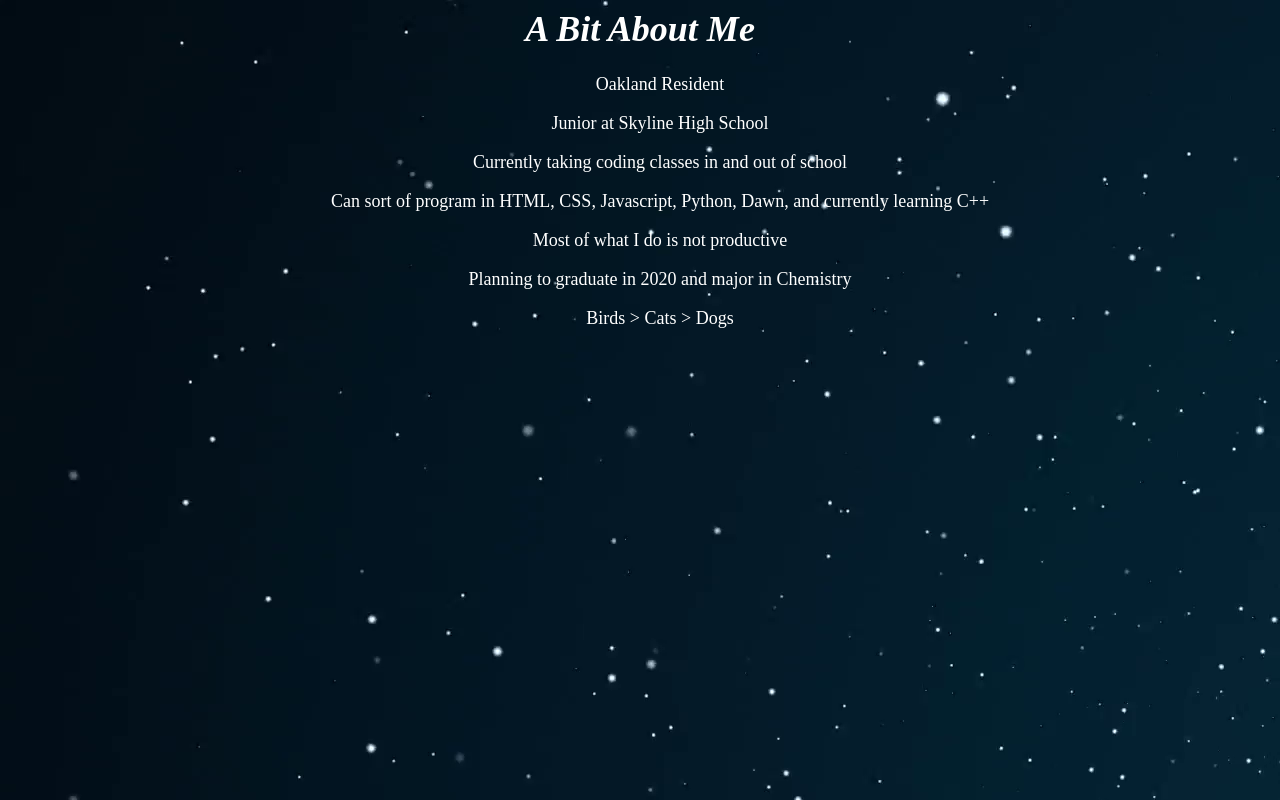
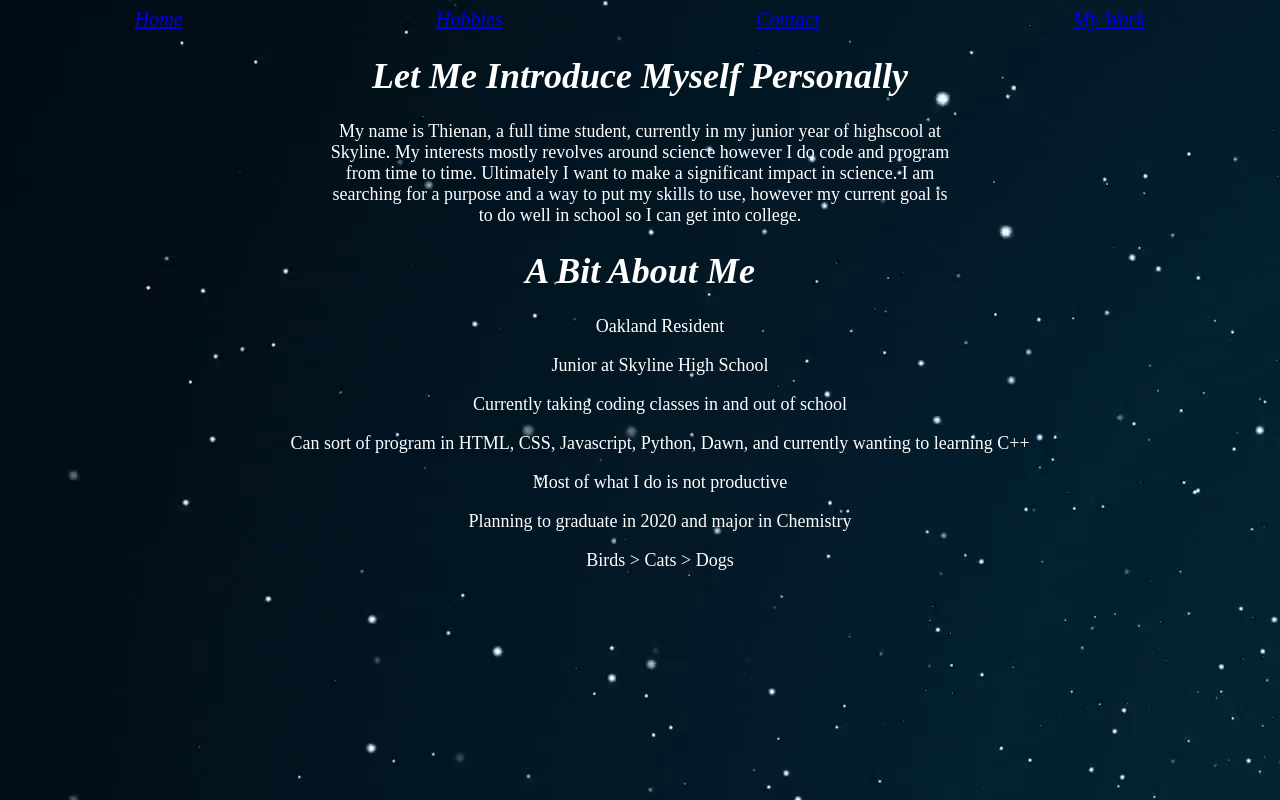
Before and after one commit to LordTea/devlab1, a plain HTML site: page about.html in a window 1280 px wide. Drawn offline with Linux system fonts and the light colour scheme.

Commit message:
Added pitch

```diff
--- a/about.html
+++ b/about.html
@@ -4,15 +4,31 @@
         <link rel="stylesheet" href="extra.css">
     </head>
     <body>
+        <div class="row footer">
+            <p id="home"><a href="index.html">Home</a></p>
+            <p id="hobby"><a href="hobbies.html"> Hobbies </a></p>
+            <p id="contact"><a href="contact.html">Contact</a></p>
+            <p id="work"><a href="myWork.html">My Work</a></p>
+        </div>
+        <h1> Let Me Introduce Myself Personally</h1>
+        <p id="pitch">
+            My name is Thienan, a full time student, currently in my junior
+            year of highscool at Skyline. My interests mostly revolves around
+            science however I do code and program from time to time. Ultimately
+            I want to make a significant impact in science. I am searching for a
+            purpose and a way to put my skills to use, however my current goal is
+            to do well in school so I can get into college.
+        </p>
         <h1> A Bit About Me </h1>
         <ul>
-        <p> Oakland Resident </p>
-        <p> Junior at Skyline High School </p>
-        <p> Currently taking coding classes in and out of school </p>
-        <p> Can sort of program in HTML, CSS, Javascript, Python, Dawn, and currently learning C++</li>
-        <p> Most of what I do is not productive </p>
-        <p> Planning to graduate in 2020 and major in Chemistry </p>
-        <p> Birds > Cats > Dogs </p>
+
+        <p class="answers"> Oakland Resident </p>
+        <p class="answers"> Junior at Skyline High School </p>
+        <p class="answers"> Currently taking coding classes in and out of school </p>
+        <p class="answers"> Can sort of program in HTML, CSS, Javascript, Python, Dawn, and currently wanting to learning C++</li>
+        <p class="answers"> Most of what I do is not productive </p>
+        <p class="answers"> Planning to graduate in 2020 and major in Chemistry </p>
+        <p class="answers"> Birds > Cats > Dogs </p>
         </ul>
     </body>
 </html>
--- a/extra.css
+++ b/extra.css
@@ -10,3 +10,45 @@ h1 {
     font-style: oblique;
     font-weight: bold;
 }
+
+h1:hover {
+    color: green;
+}
+
+.row{
+    text-align: center;
+    color:white;
+    font-size:20px;
+    background-color: transparent;
+    font-family: Cormorant Unicase;
+    font-style: italic;
+}
+
+.footer{
+    display: flex;
+    justify-content: center;
+}
+
+#about{
+    margin: auto;
+}
+#contact{
+    margin: auto;
+}
+
+#hobby{
+    margin: auto;
+}
+
+#work{
+    margin: auto;
+}
+
+#home{
+    margin:auto;
+}
+
+#pitch{
+    margin: auto;
+    width:50%;
+}
--- a/style.css
+++ b/style.css
@@ -58,6 +58,8 @@ body {
     animation-duration: 10s;
     animation-iteration-count: infinite;
 }
+
+
 #other{
     width: 100%;
 }
```
Also changed, not shown: contact.html (+6 -0 lines), hobbies.html (+6 -0 lines), myWork.html (+7 -0 lines).
